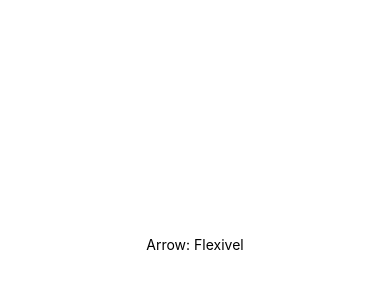
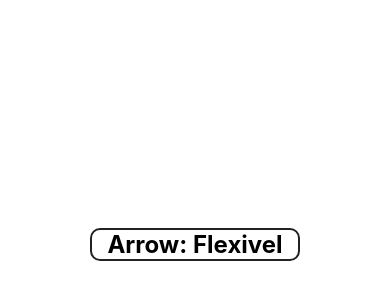
Before and after one commit to plazari15/exercicios-react, a React Native app: screen / in a window 390 px wide. Shown: the part 178-478 px from the top of the page. Built offline with nearby package versions, Linux system fonts and the light colour scheme.

Commit message:
Criando Estilos

```diff
--- a/src/App.js
+++ b/src/App.js
@@ -1,6 +1,7 @@
 import React, { Component } from 'react';
 import { View, Text, StyleSheet } from 'react-native';
 import Simples from './componentes/Simples';
+
 
 export default class App extends Component {
 	render() {
--- a/src/componentes/Simples.js
+++ b/src/componentes/Simples.js
@@ -4,6 +4,8 @@
 
 import React from 'react';
 import { View, Text } from 'react-native';
+import Padrao from '../estilo/padrao'
+import padrao from '../estilo/padrao';
 
 // export default function(props) {
 //     return <Text>{props.texto}</Text>
@@ -13,7 +15,7 @@ import { View, Text } from 'react-native';
  * Arrow Function
  */
 export default (props) => {
-    return <Text>Arrow: {props.texto}</Text>
+    return <Text style={[padrao.ex]}>Arrow: {props.texto}</Text>
 }
 
 // export default props => {
--- /dev/null
+++ b/src/estilo/padrao.js
@@ -0,0 +1,13 @@
+import { StyleSheet } from 'react-native'
+
+export default StyleSheet.create({
+    ex: {
+        paddingHorizontal: 15,
+        marginVertical: 5,
+        borderRadius: 10,
+        borderWidth: 2,
+        borderColor: '#222',
+        fontSize: 24,
+        fontWeight: 'bold'
+    }
+})
```
